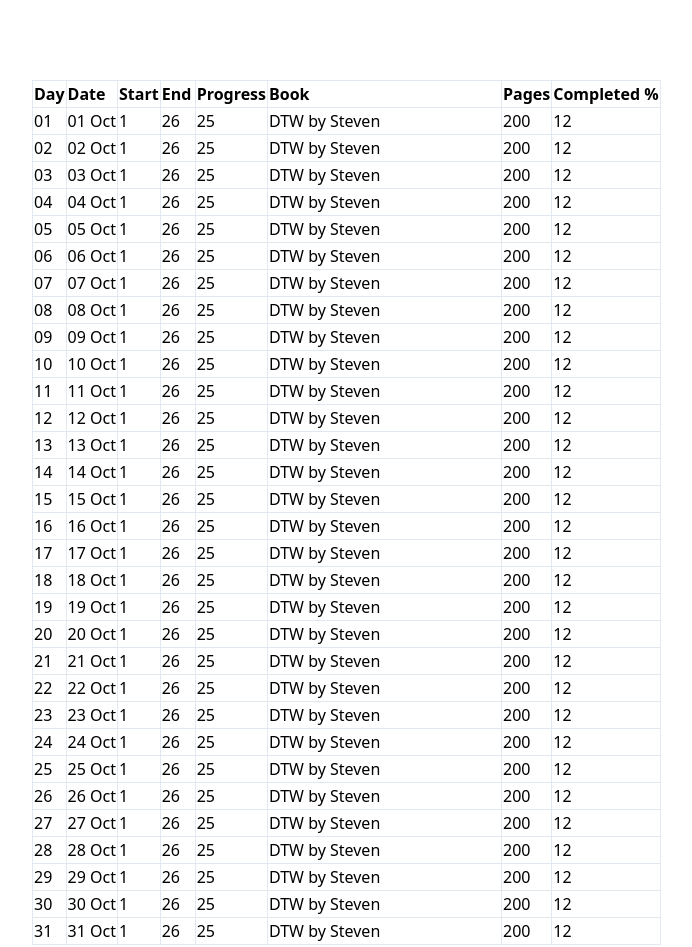
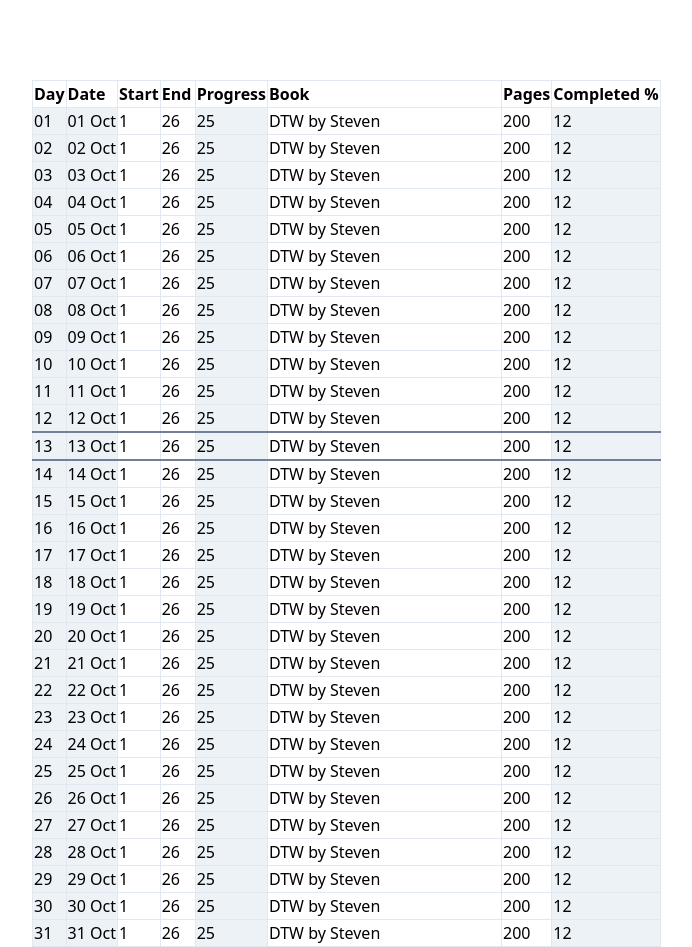
Before and after one commit to mrv1k/read-ing-app, a Nuxt app: page /t in a window 1280 px wide. Shown: the whole page, without its empty margins (48-740 px from the left). Built offline with nearby package versions, Linux system fonts and the light colour scheme.

Commit message:
style: add temp classes, highlight today row

```diff
--- a/components/WipTable.vue
+++ b/components/WipTable.vue
@@ -1,5 +1,5 @@
 <template>
-  <table class="table-auto">
+  <table class="table-auto border-collapse">
     <thead>
       <tr>
         <th class="border text-left">Day</th>
@@ -17,6 +17,7 @@
         v-for="day in monthDays"
         :key="`${monthName}-${day}`"
         :day="day"
+        :is-today="isToday(day)"
         :month-name="monthName"
       />
     </tbody>
@@ -42,12 +43,14 @@ export default {
     const monthDays = computed(() =>
       initializeArrayWithPaddedRange(daysInMonth),
     );
+    const monthName = computed(() => format(date, 'MMM'));
 
-    const monthName = computed(() => format(date, 'MMM'));
-    const day = computed(() => format(date, 'dd'));
+    const today = format(date, 'dd');
+    const isToday = (day) => day === today;
 
     return {
-      day,
+      isToday,
+
       monthName,
       monthDays,
     };
--- a/components/WipTableCell.vue
+++ b/components/WipTableCell.vue
@@ -1,5 +1,5 @@
 <template functional>
-  <td v-bind="data.attrs" class="border cursor-default">
+  <td v-bind="data.attrs" class="border cursor-default bg-gray-200">
     <slot />
   </td>
 </template>
--- a/components/WipTableInput.vue
+++ b/components/WipTableInput.vue
@@ -1,6 +1,7 @@
 <template>
   <td class="border">
     <input
+      class="bg-white focus:outline-none focus:shadow-outline appearance-none leading-normal"
       :value="value"
       v-bind="$attrs"
       :class="inputClass"
--- a/components/WipTableRow.vue
+++ b/components/WipTableRow.vue
@@ -1,5 +1,5 @@
 <template>
-  <tr>
+  <tr :class="isToday ? 'border-t-2 border-b-2 border-gray-600' : ''">
     <WipTableCell>{{ day }}</WipTableCell>
     <WipTableCell>{{ day }} {{ monthName }}</WipTableCell>
     <WipTableInput v-model.number="reading.start"></WipTableInput>
@@ -37,6 +37,10 @@ export default {
       type: String,
       required: true,
     },
+    isToday: {
+      type: Boolean,
+      default: false,
+    },
   },
 
   setup(props) {
```
